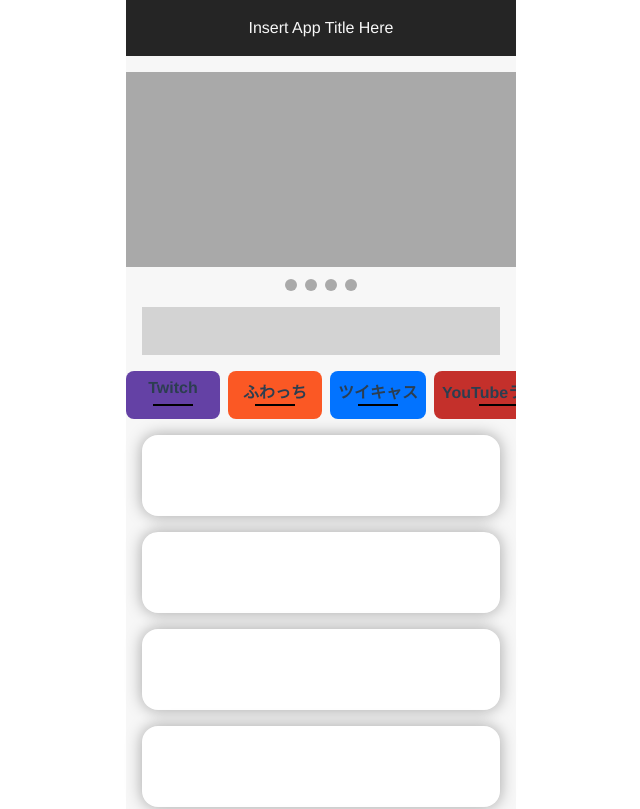
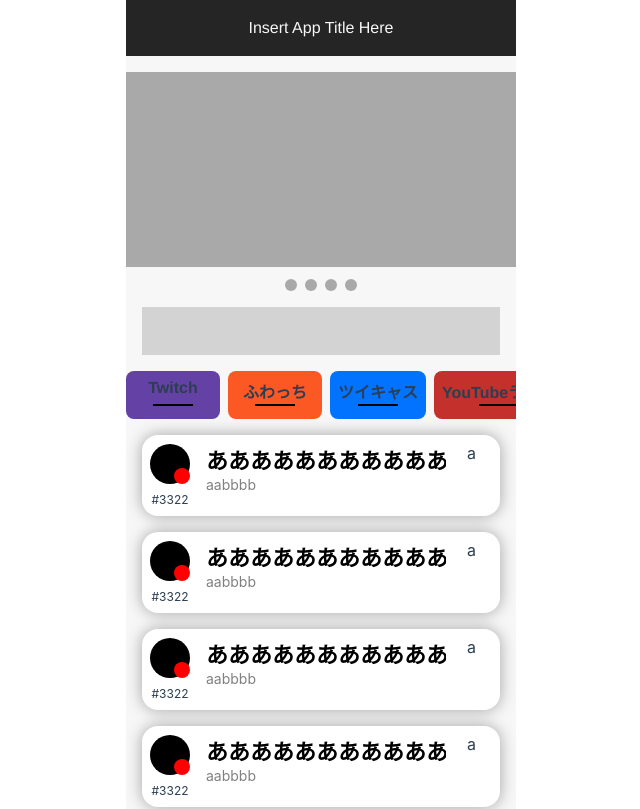
Before and after one commit to simd-float4x4/2525, a Vue app in the folder niconico-researcher/: page / in a window 1280 px wide. Shown: the top 809 px of the page, without its empty margins (319-959 px from the left). Built offline with nearby package versions, Linux system fonts and the light colour scheme.

Commit message:
fix: ユーザーセルのView実装

```diff
--- a/niconico-researcher/src/components/CastCell.vue
+++ b/niconico-researcher/src/components/CastCell.vue
@@ -1,5 +1,19 @@
 <template>
     <div class="cell">
+        <div class="cell_user_image_area">
+            <div class="user_icon_container">
+                <div class="icon user_image_icon"></div>
+                <div class="icon user_is_broadcasting_icon"></div>
+            </div>
+            <div class="user_seed_tag">#3322</div>
+        </div>
+        <div class="cell_user_name_area">
+            <div class="user_name">ああああああああああああ</div>
+            <div class="user_id_label">aabbbb</div>
+        </div>
+        <div class="cell_config_area">
+            <div class="setting_option">a</div>
+        </div>
     </div>
 </template>
 
@@ -21,6 +35,7 @@ export default {
   data: () => ({
     userId: 1,
     userHashTagid: '#7829',
+    userMetaTag: '',
     iconURL: '',
     userName: '無限',
     platform: userPlatform
@@ -29,6 +44,83 @@ export default {
 </script>
 
 <style scoped>
+
+.cell_user_image_area {
+
+}
+
+.user_icon_container {
+    width: 40px;
+    height: 40px;
+    margin: 0 auto;
+    position: relative;
+}
+
+.icon {
+    border-radius: 50%;
+    position: absolute;
+}
+
+.user_image_icon {
+    width: 40px;
+    height: 40px;
+    background-color: black;
+    top: 0;
+    left: 0;
+}
+
+.user_is_broadcasting_icon {
+    background-color: red;
+    width: 16px;
+    height: 16px;
+    bottom: 0;
+    right: 0;
+}
+
+.user_seed_tag {
+    width: 40px;
+    margin-top: 8px;
+    font-size: 12px;
+}
+
+.cell_user_name_area {
+    width: 320px;
+    height: 100%;
+    margin: 16px 0 16px 16px;
+    text-align: left;
+    white-space: nowrap;
+    overflow: hidden;
+}
+
+.user_name {
+    width: 100%;
+    height: 50%;
+    font-size: 22px;
+    font-weight: bold;
+    color: black;
+}
+
+.user_id_label {
+    width: 100%;
+    height: 50%;
+    font-size: 14px;
+    color: gray;
+}
+
+.cell_config_area {
+    width: 40px;
+    height: 100%;
+    margin: 16px 16px 16px 0;
+    margin: left;
+}
+
+.setting_option {
+    width: 100%;
+    text-align: right;
+    top: 0;
+    right: 0;
+}
+
 
 .cell {
     background-color: white;
@@ -43,32 +135,4 @@ export default {
     align-items: center;
     padding: 8px;
 }
-
-.icon {
-    width: 32px;
-    height: 32px;
-    background-color: black;
-    border-radius: 16px;
-    margin: 8px;
-}
-
-h2 {
-    width: 260px;
-    text-align: left;
-    line-height: 30px;
-}
-
-h3 {
-    font-weight: bold;
-    width: 260px;
-    color: gray;
-    text-align: left;
-    line-height: 20px;
-}
-
- .text-container {
-    display: flex;
-    flex-direction: column;
- }
-
 </style>
```
